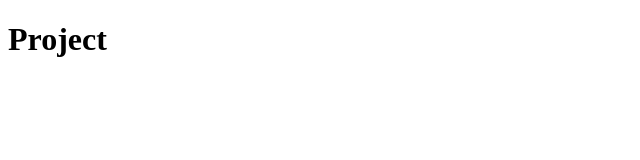
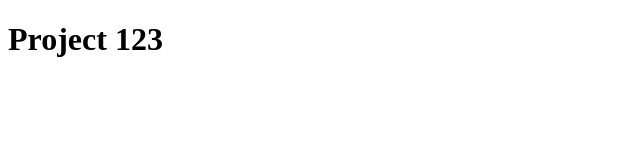
Before and after one commit to Yatsyna/ma_projects, a plain HTML site: page index.html in a window 1280 px wide. Shown: the full height of the page, 0-640 px from the left. Drawn offline with Linux system fonts and the light colour scheme.

Commit message:
Update index.html

```diff
--- a/index.html
+++ b/index.html
@@ -5,7 +5,7 @@
   <meta http-equiv="X-UA-Compatible" content="IE=edge">
   <meta name="viewport" content="width=device-width, initial-scale=1.0">
   <title>My Project</title>
-  <h1> Project </h1>
+  <h1> Project 123</h1>
 
 </head>
 <body>
```
